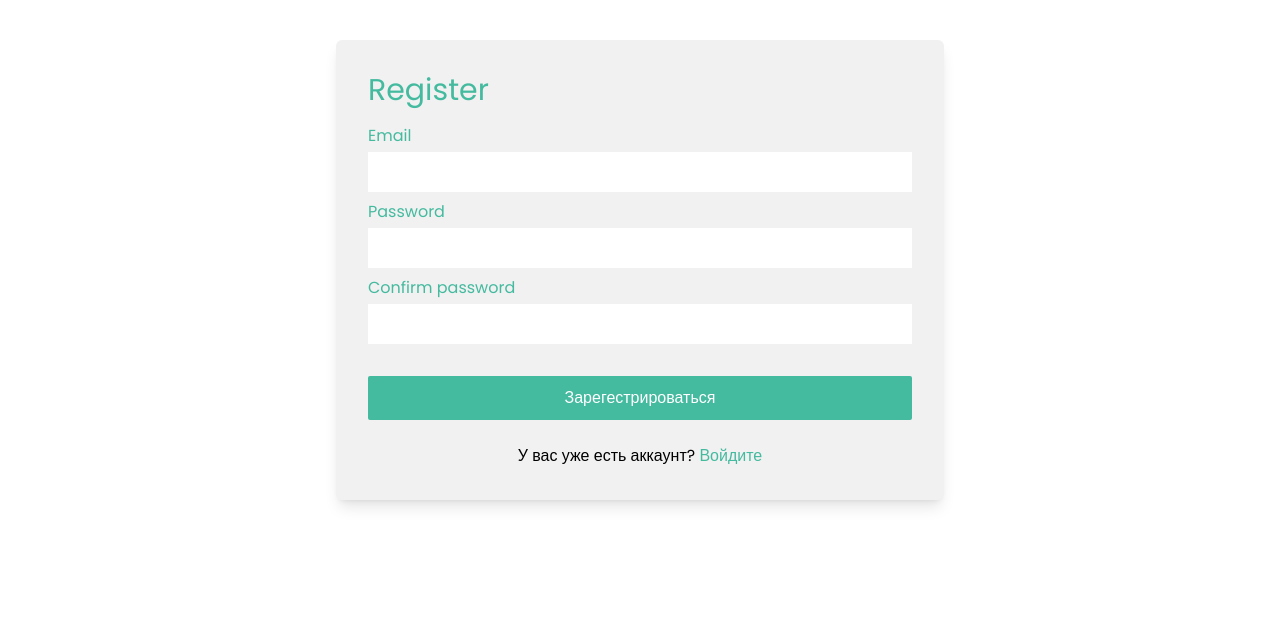
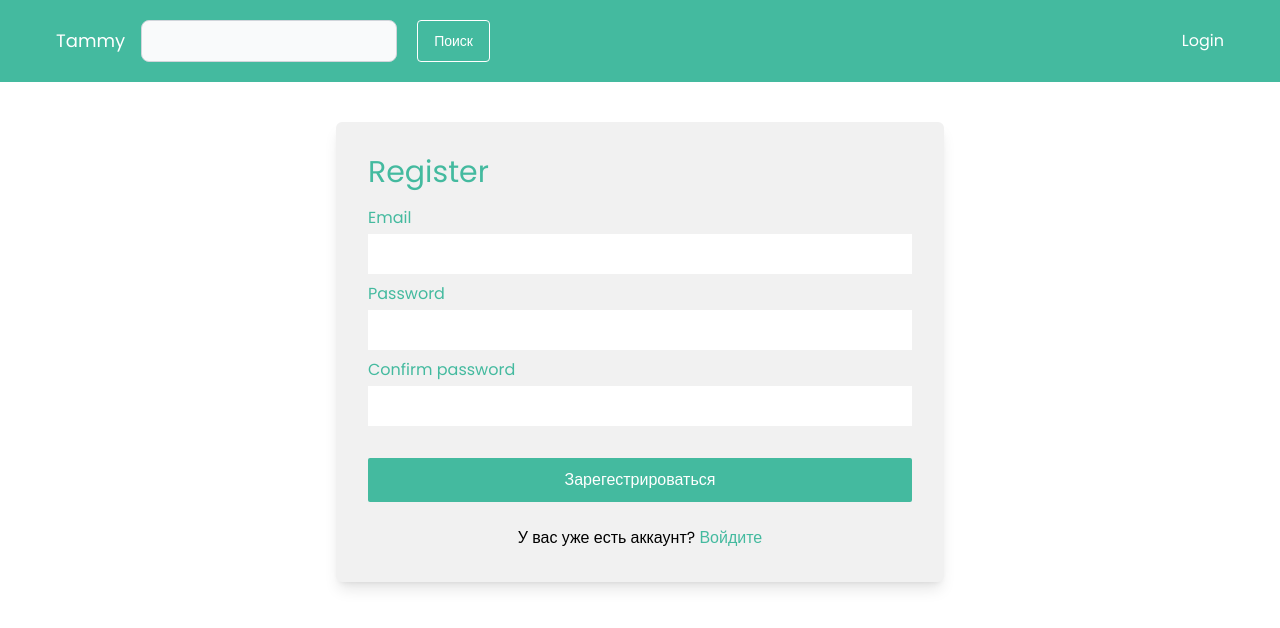
Before and after one commit to SlackerEva/vue_tammy_v2, a Vue app in the folder front/: page /register in a window 1280 px wide. Shown: the top 628 px of the page. Built offline with nearby package versions, Linux system fonts and the light colour scheme.

Commit message:
added logout

```diff
--- a/front/src/App.vue
+++ b/front/src/App.vue
@@ -1,14 +1,21 @@
-<script setup>
-
-</script>
-
 <template>
   <!--min-height: 100%; font for all; box-sizing: border-box;-->
   <div class="min-h-full font-Poppins box-border">
+    <Nav></Nav>
     <router-view />
   </div>
 </template>
 
+<script>
+  import Nav from '@/components/Nav-bar.vue';
+  export default {
+    name: 'App',
+    components: {
+      Nav,
+    }
+  }
+</script>
+
 <style scoped>
   @import url("https://fonts.googleapis.com/css2?family=Poppins:wght@100;200;300;400;500;600;700&display=swap");
 </style>
--- /dev/null
+++ b/front/src/components/Nav-bar.vue
@@ -0,0 +1,100 @@
+<template>
+  <header class="bg-light-green text-white">
+    <nav class="py-5 px-5 md:px-14 flex flex-col sm:flex-row gap-4 items-center">
+      <button v-if="user" @click="onClick">
+        <svg
+          xmlns="http://www.w3.org/2000/svg"
+          fill="none"
+          viewBox="0 0 24 24"
+          stroke-width="1.5"
+          stroke="currentColor"
+          class="w-6 h-6"
+        >
+          <path
+            stroke-linecap="round"
+            stroke-linejoin="round"
+            d="M10.5 6h9.75M10.5 6a1.5 1.5 0 11-3 0m3 0a1.5 1.5 0 10-3 0M3.75 6H7.5m3 12h9.75m-9.75 0a1.5 1.5 0 01-3 0m3 0a1.5 1.5 0 00-3 0m-3.75 0H7.5m9-6h3.75m-3.75 0a1.5 1.5 0 01-3 0m3 0a1.5 1.5 0 00-3 0m-9.75 0h9.75"
+          />
+        </svg>
+      </button>
+      <div class="flex items-center gap-x-4">
+        <router-link :to="{ name: 'cards_list' }">
+          <h1 class="text-lg">
+            Tammy
+          </h1>
+        </router-link>
+      </div>
+      <div class="form-control flex">
+        <input
+          type="text"
+          v-model="search"
+          class="input input-bordered border
+          bg-gray-50 mr-5 border-gray-300 text-gray-900 text-sm
+          rounded-lg focus:ring-blue-500 focus:border-blue-500
+          w-full md:w-64 p-2.5"
+        />
+        <button
+          @click="searchedList"
+          class="inline-block text-sm px-4 py-2 leading-none
+          border rounded text-white border-white
+          hover:border-transparent hover:text-teal-500
+          hover:bg-white"
+        >
+          Поиск
+        </button>
+      </div>
+      <ul class="flex flex-1 justify-end gap-x-10">
+        <router-link v-if="!user" class="cursor-pointer" :to="{ name: 'user_login' }">
+          Login
+        </router-link>
+        <li v-if="user" @click="logout" class="cursor-pointer">
+          Logout
+        </li>
+      </ul>
+    </nav>
+  </header>
+</template>
+
+<script>
+  // import store from "@/store/store.js";
+  // import { ref } from "vue";
+  // import { computed } from "vue";
+  // import { supabase } from "../supabase/init";
+  // import { useRouter } from "vue-router";
+  import { storeToRefs } from 'pinia';
+  import { useAuthStore } from "@/stores/auth.js";
+
+  export default {
+    setup() {
+  //     let search = ref("");
+  //     // Get user from store
+  //     const user = computed(() => store.state.user);
+  //     const filteredData = computed(() => store.state.filteredData);
+  //     const data = computed(() => store.state.data);
+  //     // Setup ref to router
+  //     const router = useRouter();
+  //     const isOpen = ref(false);
+
+  //     const onClick = () => {
+  //       store.methods.setOpenDrawer(!isOpen.value);
+  //       isOpen.value = !isOpen.value
+  //     };
+
+  //     function searchedList() {
+  //       store.methods.setFilteredData(data.value.filter((data) => {
+  //         return data.name.toLowerCase().includes(search.value.toLowerCase()) ||
+  //         data.nameEn.toLowerCase().includes(search.value.toLowerCase())
+  //       }));
+  //     }
+      const store = useAuthStore();
+      const { user } = storeToRefs(store);
+      console.log(user);
+      function logout() {
+        store.logout();
+        router.push({ name: "cards_list" });
+      }
+      return {logout, user}
+      //return { logout, user, filteredData, data, isOpen, onClick, search, searchedList };
+    },
+  };
+</script>
--- a/front/src/stores/auth.js
+++ b/front/src/stores/auth.js
@@ -15,7 +15,7 @@ export const useAuthStore = defineStore('users', {
           this.user = value.user;
           localStorage.setItem('user', JSON.stringify(this.user));
           if (value.token) {
-              localStorage.setItem("token", value.token);
+              localStorage.setItem('token', value.token);
               router.push('/');
               //window.location.reload();
               //return;
@@ -36,6 +36,11 @@ export const useAuthStore = defineStore('users', {
         .catch((err)=>{
           console.log(err);
         });
+    },
+
+    logout() {
+      localStorage.removeItem('token');
+      localStorage.removeItem('user');
     }
   },
 })
--- a/front/src/views/Register.vue
+++ b/front/src/views/Register.vue
@@ -98,10 +98,7 @@ export default {
     const errorMsg = ref(null);
 
     const onSubmit = () => {
-      console.log("sdf");
       const store = useAuthStore();
-      console.log(email.value);
-      console.log(password.value);
       store.register(email.value, password.value);
     }
 
```
Also changed, not shown: 1 other file (tests, documents, lock files or other folders).
